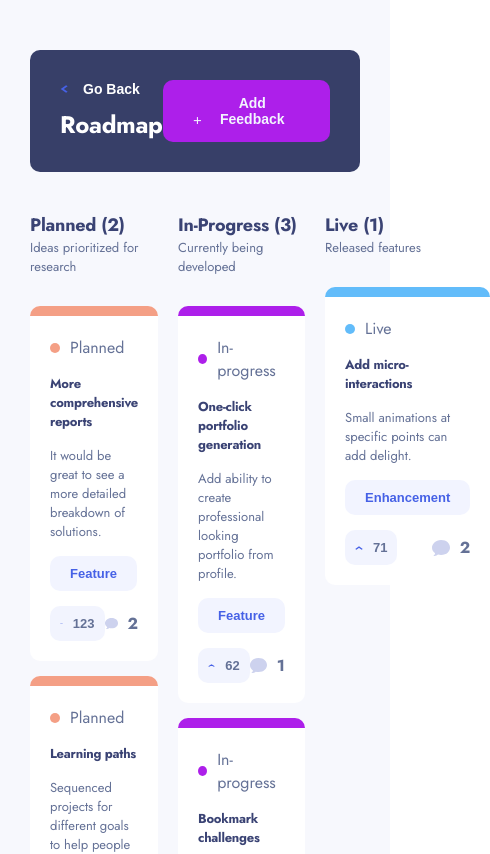
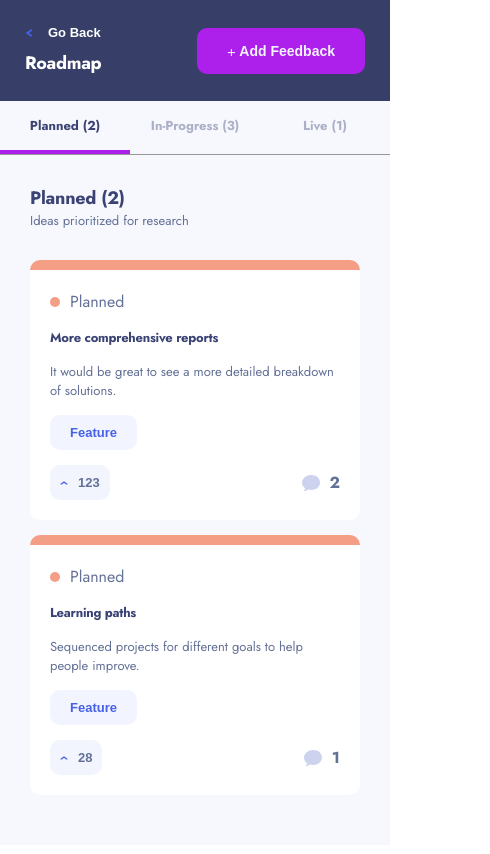
Before and after one commit to curlos/product-feedback-app, a Next.js app: page /roadmap in a window 390 px wide. Shown: the top 854 px of the page, 490 px wide, since content can reach past the window. Built offline with nearby package versions, Linux system fonts and the light colour scheme.

Commit message:
Made roadmap page responsive for mobile

```diff
--- /dev/null
+++ b/components/RoadmapOptions.js
@@ -0,0 +1,15 @@
+import React from 'react'
+import styles from '../styles/RoadmapOptions.module.scss'
+
+const RoadmapOptions = ({ plannedRequests, inProgressRequests, liveRequests, filter, setFilter }) => {
+
+  return (
+    <div className={styles.container}>
+      <div className={`${styles.option} ${filter === 'planned' ? styles.selected : ''}`} onClick={() => setFilter('planned')}>Planned ({plannedRequests.length})</div>
+      <div className={`${styles.option} ${filter === 'in-progress' ? styles.selected : ''}`} onClick={() => setFilter('in-progress')}>In-Progress ({inProgressRequests.length})</div>
+      <div className={`${styles.option} ${filter === 'live' ? styles.selected : '' }`} onClick={() => setFilter('live')}>Live ({liveRequests.length})</div>
+    </div>
+  )
+}
+
+export default RoadmapOptions
--- a/pages/roadmap.js
+++ b/pages/roadmap.js
@@ -1,21 +1,57 @@
-import React from 'react'
+import React, { useState, useEffect } from 'react'
 import Head from 'next/head'
 import Link from 'next/link'
 import Image from 'next/image'
 import { getData } from '../utils/getData'
 import styles from '../styles/RoadmapPage.module.scss'
 import RoadmapCard from '../components/RoadmapCard'
+import RoadmapOptions from '../components/RoadmapOptions'
 
-const roadmap = () => {
+const Roadmap = () => {
   const { productRequests } = getData()
   const plannedRequests = productRequests.filter((request) => request.status === 'planned')
   const inProgressRequests = productRequests.filter((request) => request.status === 'in-progress')
   const liveRequests = productRequests.filter((request) => request.status === 'live')
+  const [filter, setFilter] = useState('planned')
+  const [selectedRequests, setSelectedRequests] = useState(plannedRequests)
+
+  console.log(plannedRequests)
+
+  const requestsObj = {
+    'planned': {
+      name: 'Planned',
+      description: 'Ideas prioritized for research',
+      requests: [...plannedRequests]
+    },
+    'in-progress': {
+      name: 'In-Progress',
+      description: 'Currently being developed',
+      requests: [...inProgressRequests]
+    },
+    'live': {
+      name: 'Live',
+      description: 'Released features',
+      requests: [...liveRequests]
+    },
+  }
 
   console.log(productRequests)
 
   console.log(plannedRequests)
   console.log(inProgressRequests)
+
+  useEffect(() => {
+    switch(filter) {
+      case 'planned':
+        return setSelectedRequests(plannedRequests)
+      case 'in-progress':
+        return setSelectedRequests(inProgressRequests)
+      case 'live':
+        return setSelectedRequests(liveRequests)
+      default:
+        return setSelectedRequests(plannedRequests)
+    }
+  }, [filter])
 
   return (
     <div>
@@ -45,7 +81,7 @@ const roadmap = () => {
           </Link>
         </div>
 
-        <div className={styles.sections}>
+        <div className={`${styles.sections} ${styles.tabletAndUp}`}>
 
           <div className={styles.section}>
             <h3>Planned ({plannedRequests.length})</h3>
@@ -81,9 +117,24 @@ const roadmap = () => {
           </div>
 
         </div>
+
+        <RoadmapOptions plannedRequests={plannedRequests} inProgressRequests={inProgressRequests} liveRequests={liveRequests} filter={filter} setFilter={setFilter} />
+
+        <div className={`${styles.sections} ${styles.mobileOnly}`}>
+          <div className={styles.section}>
+            <h3>{requestsObj[filter].name} ({selectedRequests.length})</h3>
+            <p>{requestsObj[filter].description}</p>
+
+            <div className={styles.requests}>
+              {selectedRequests.map((request) => (
+                <RoadmapCard key={request.id} request={request} />
+              ))}
+            </div>
+          </div>
+        </div>
       </div>
     </div>
   )
 }
 
-export default roadmap
+export default Roadmap
--- a/styles/Dropdown.module.scss
+++ b/styles/Dropdown.module.scss
@@ -22,6 +22,7 @@
 
     .arrow {
       color: #4661E6;
+      margin-left: 5px;
     }
 
     .selected {
@@ -72,6 +73,7 @@
 
       .arrow {
         border-color: white;
+        margin-left: 5px;
       }
     }
   }
--- /dev/null
+++ b/styles/RoadmapOptions.module.scss
@@ -0,0 +1,24 @@
+@import 'media-queries';
+
+.container {
+  display: none;
+
+  @include mobile {
+    display: grid;
+    grid-template-columns: 1fr 1fr 1fr;
+    border-bottom: 0.5px solid #979797;
+  }
+}
+
+.option {
+  padding: 15px;
+  color: #ABB0C7;
+  font-size: 13px;
+  font-weight: bold;
+  text-align: center;
+}
+
+.selected {
+  border-bottom: 4.5px solid #AD1FEA;
+  color: #3A4374;
+}
--- a/styles/RoadmapPage.module.scss
+++ b/styles/RoadmapPage.module.scss
@@ -1,13 +1,8 @@
 @import 'media-queries';
 
 .container {
-  padding: 70px;
   min-height: 100vh;
   background-color: #F7F8FD;
-
-  @include tablet {
-    padding: 50px 30px;
-  }
 
   .header {
     display: flex;
@@ -15,9 +10,21 @@
     align-items: center;
     background-color: #373F68;
     padding: 30px;
-    border-radius: 10px;
     color: #FFFFFF;
     margin-bottom: 40px;
+    border-radius: 10px;
+    margin: 70px 30px;
+
+    @include tablet {
+      margin: 50px 30px;
+    }
+
+    @include mobile {
+      margin: 0px;
+      border-radius: 0px;
+      padding: 25px;
+    }
+
 
     .backButton {
       border: none;
@@ -34,11 +41,19 @@
       &:hover {
         text-decoration: underline;
       }
+
+      @include mobile {
+        font-size: 13px;
+      }
     }
 
     h2 {
       font-size: 24px;
       letter-spacing: -0.33px;
+
+      @include mobile {
+        font-size: 18px;
+      }
     }
 
     .addFeedback {
@@ -59,6 +74,19 @@
     display: grid;
     grid-template-columns: 1fr 1fr 1fr;
     gap: 20px;
+
+    padding: 70px 30px;
+    padding-top: 0px;
+
+    @include tablet {
+      padding: 50px 30px;
+      padding-top: 0px;
+    }
+
+    @include mobile {
+      display: block;
+      margin-top: 30px;
+    }
 
     h3 {
       color: #3A4374;
@@ -89,3 +117,17 @@
     }
   }
 }
+
+.sections.tabletAndUp {
+  @include mobile {
+    display: none;
+  }
+}
+
+.sections.mobileOnly {
+  display: none;
+
+  @include mobile {
+    display: block;
+  }
+}
--- a/styles/_media-queries.scss
+++ b/styles/_media-queries.scss
@@ -1,5 +1,5 @@
 @mixin mobile {
-  @media screen and (max-width: 420px) {
+  @media screen and (max-width: 620px) {
     @content;
   }
 }
```
